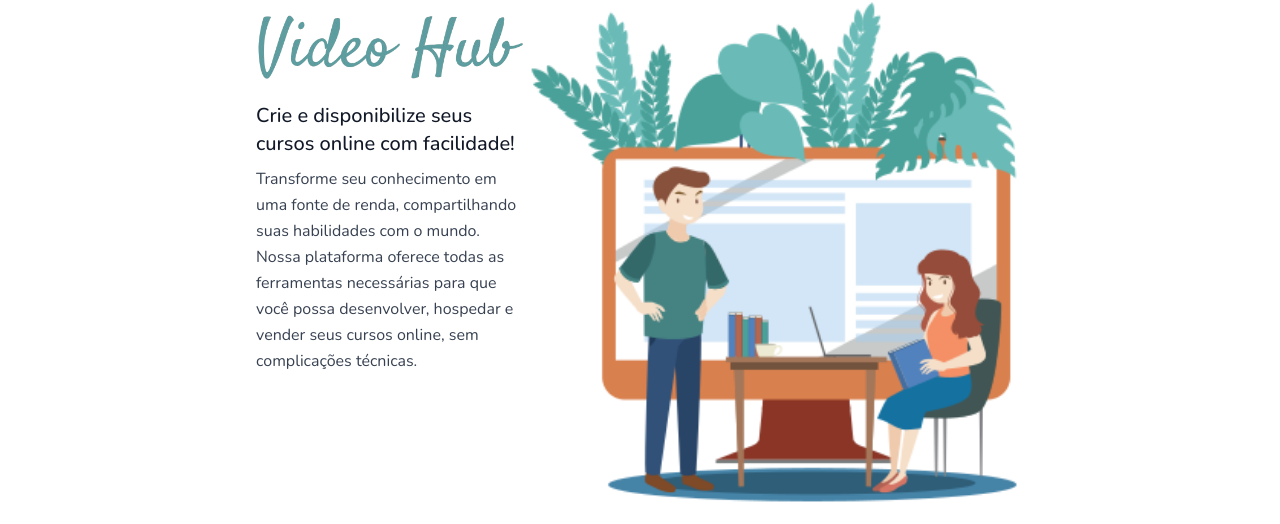
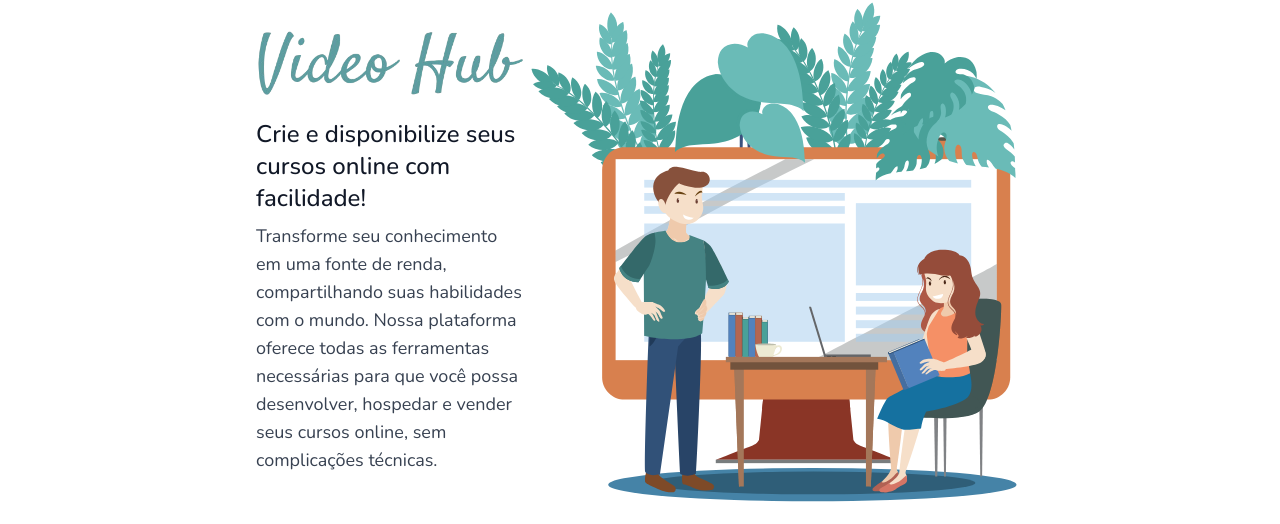
Before and after one commit to diego-lds/video-hub, a Next.js app: page / in a window 1280 px wide. Shown: the part 101-625 px from the top of the page. Built offline with nearby package versions, Linux system fonts and the light colour scheme; no server answers; the database is empty.

Commit message:
adicionando imagem

```diff
--- a/app/page.tsx
+++ b/app/page.tsx
@@ -16,7 +16,7 @@ export default async function Index() {
       <div className="animate-fade">
         <main className="flex flex-col lg:flex-row">
           <div className="flex flex-col sm:flex-row justify-center">
-            <div className="py-4">
+            <div className="py-8">
               <Image
                 priority
                 width={474}
@@ -25,8 +25,8 @@ export default async function Index() {
                 src="/logo.png"
                 alt="Logo"
               />
-              <h4>Crie e disponibilize seus cursos online com facilidade!</h4>
-              <p className="text-md">
+              <h3>Crie e disponibilize seus cursos online com facilidade!</h3>
+              <p className="text-lg">
                 Transforme seu conhecimento em uma fonte de renda,
                 compartilhando suas habilidades com o mundo. Nossa plataforma
                 oferece todas as ferramentas necessárias para que você possa
@@ -37,7 +37,7 @@ export default async function Index() {
             <div className="sm:min-w-[500px]">
               <Image
                 priority
-                src="/hero.png"
+                src="/hero.svg"
                 alt="Hero"
                 width={500}
                 height={500}
--- a/components/Navbar.tsx
+++ b/components/Navbar.tsx
@@ -12,7 +12,7 @@ export async function Navbar() {
   } = await supabase.auth.getUser();
   return (
     <header>
-      <nav className="h-16 border-b flex items-center justify-between px-4 sm:px-16">
+      <nav className="h-16 border-b  flex items-center justify-between px-4 sm:px-16">
         <Image
           src="/logo_black.png"
           priority={true}
```
Also changed, not shown: public/hero.svg (added).
